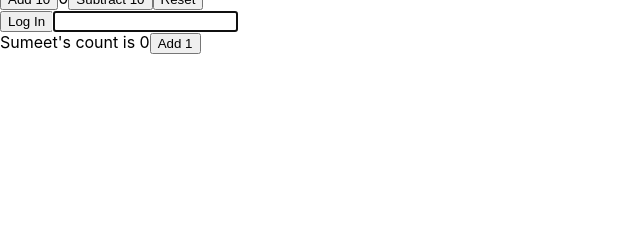
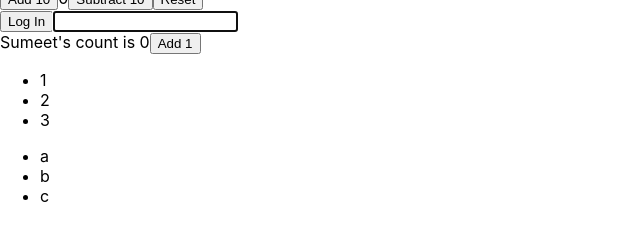
Before and after one commit to sumeetpatond/React-Typescript, a React (Create React App) app: page / in a window 1280 px wide. Shown: the part 260-500 px from the top of the page, without its empty margins (0-640 px from the left). Built offline with nearby package versions, Linux system fonts and the light colour scheme.

Commit message:
generic type

```diff
--- a/src/App.tsx
+++ b/src/App.tsx
@@ -10,6 +10,7 @@ import Counter from "./components/Counter";
 import Context1 from "./components/Context1";
 import Ref1 from "./components/Ref1";
 import ClassComp from "./components/ClassComp";
+import Generic from "./components/Generic";
 
 // type css = React.CSSProperties;
 
@@ -33,6 +34,8 @@ function App() {
       <Context1 />
       <Ref1 />
       <ClassComp name="Sumeet" />
+      <Generic items={[1, 2, 3]} />
+      <Generic items={["a", "b", "c"]} />
     </>
   );
 }
--- /dev/null
+++ b/src/components/Generic.tsx
@@ -0,0 +1,14 @@
+type GenericProps<T> = {
+  items: T[];
+};
+const Generic = function <T extends {}>({ items }: GenericProps<T>) {
+  return (
+    <ul>
+      {items.map((item, index) => (
+        <li key={index}>{item}</li>
+      ))}
+    </ul>
+  );
+};
+
+export default Generic;
```
